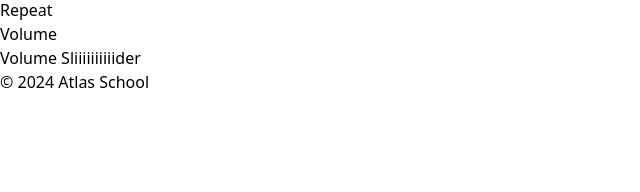
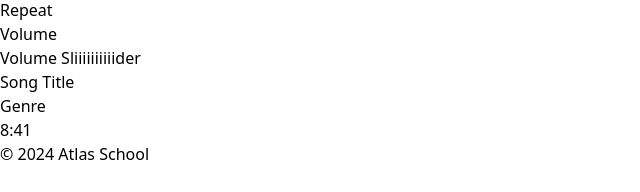
Before and after one commit to michaellgans/atlas-react-styling, a React app: page / in a window 1280 px wide. Shown: the part 446-638 px from the top of the page, without its empty margins (0-640 px from the left). Built offline with nearby package versions, Linux system fonts and the light colour scheme; the HTML template or start-up script is replaced by a standard one.

Commit message:
MLG - 1:41 PM - creates PlayListItem.jsx and imports to App.jsx

```diff
--- a/src/App.jsx
+++ b/src/App.jsx
@@ -4,6 +4,7 @@ import { CoverArt } from "./components/CoverArt";
 import { SongTitle } from "./components/SongTitle";
 import { PlayControls } from "./components/PlayControls";
 import { VolumeControl } from "./components/VolumeControl";
+import { PlayListItem } from "./components/PlayListItem";
 
 function App() {
   return (
@@ -13,6 +14,7 @@ function App() {
       <SongTitle />
       <PlayControls />
       <VolumeControl />
+      <PlayListItem />
       <Footer />
     </div>
   );
--- /dev/null
+++ b/src/components/PlayListItem.jsx
@@ -0,0 +1,19 @@
+// PlayListItem Component
+
+// Asset Imports
+
+// Script Imports
+
+// Returns a PlayListItem Component
+export function PlayListItem() {
+  // Define Hook
+  return (
+    <div className="play-list-item">
+      <div className="song-info">
+        <div className="song-title">Song Title</div>
+        <div className="genre">Genre</div>
+      </div>
+      <div className="play-time">8:41</div>
+    </div>
+  );
+}
```
